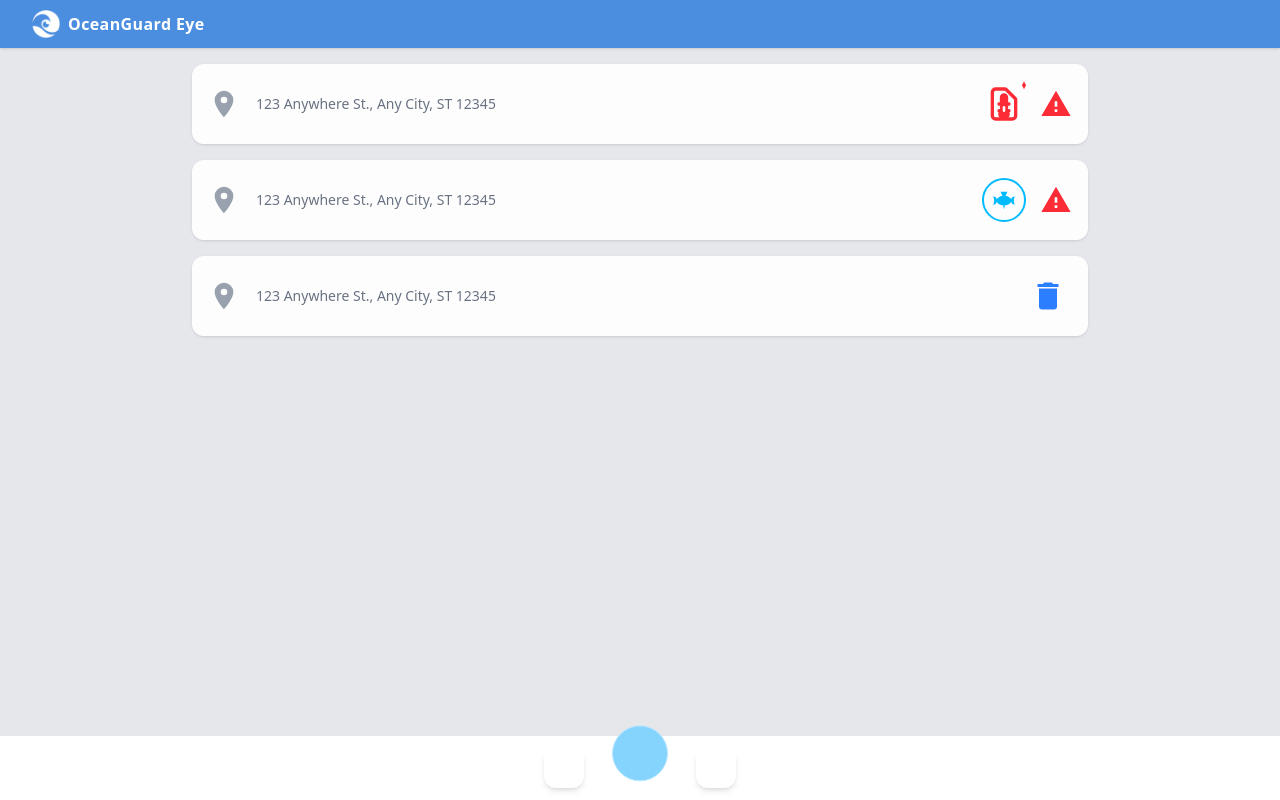
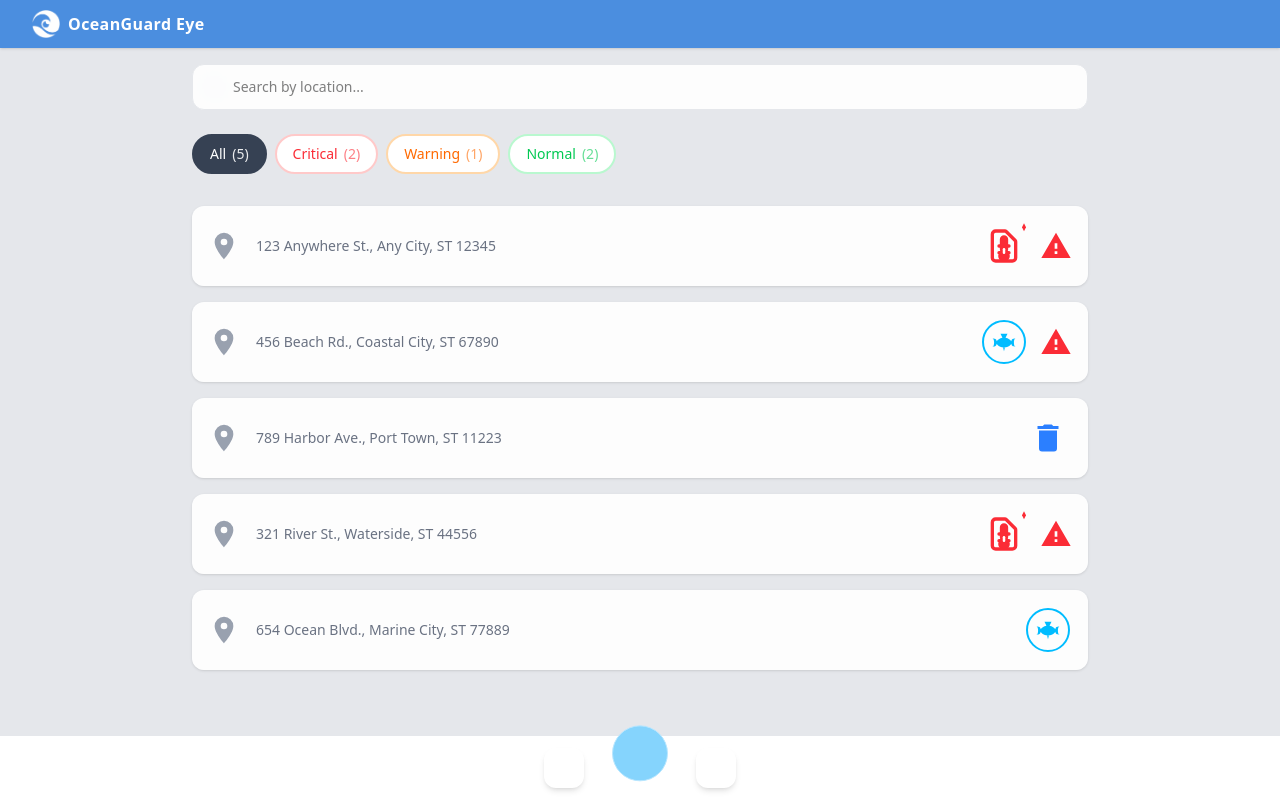
Before and after one commit to OceanGuard-Eye/oceanguard-frontend, a React (Vite) app: page /target in a window 1280 px wide. Built offline with nearby package versions, Linux system fonts and the light colour scheme.

Commit message:
feat(target): integrate search, filters, and loading states

```diff
--- a/src/index.css
+++ b/src/index.css
@@ -42,3 +42,13 @@ html, body, #root {
     transform: translateY(0);
   }
 }
+
+/* Hide scrollbar for horizontal scroll */
+.scrollbar-hide::-webkit-scrollbar {
+  display: none;
+}
+
+.scrollbar-hide {
+  -ms-overflow-style: none;
+  scrollbar-width: none;
+}
--- a/src/pages/TargetPage.tsx
+++ b/src/pages/TargetPage.tsx
@@ -1,6 +1,10 @@
-import { useState } from "react"
+import { useState, useMemo } from "react"
 import TargetCard from "../components/TargetCard"
 import TargetDetail from "../components/TargetDetail"
+import SearchBar from "../components/SearchBar"
+import FilterChip from "../components/FilterChip"
+import EmptyState from "../components/EmptyState"
+import SkeletonCard from "../components/SkeletonCard"
 
 type TargetLocation = {
   id: number
@@ -9,9 +13,12 @@ type TargetLocation = {
   dissolvedOxygen: number
   temperature?: number
   warnings: number
+  timestamp: Date
 }
 
-// Mock data
+type SeverityLevel = "critical" | "warning" | "normal" | "all"
+
+// Mock data with more variety
 const mockTargets: TargetLocation[] = [
   {
     id: 1,
@@ -20,33 +27,159 @@ const mockTargets: TargetLocation[] = [
     dissolvedOxygen: 3.2,
     temperature: 29,
     warnings: 3,
+    timestamp: new Date(Date.now() - 2 * 60 * 60 * 1000), // 2 hours ago
   },
   {
     id: 2,
-    location: "123 Anywhere St., Any City, ST 12345",
+    location: "456 Beach Rd., Coastal City, ST 67890",
     icon: "fish",
     dissolvedOxygen: 5.8,
     warnings: 1,
+    timestamp: new Date(Date.now() - 30 * 60 * 1000), // 30 min ago
   },
   {
     id: 3,
-    location: "123 Anywhere St., Any City, ST 12345",
+    location: "789 Harbor Ave., Port Town, ST 11223",
     icon: "trash",
     dissolvedOxygen: 7.2,
     warnings: 0,
+    timestamp: new Date(Date.now() - 5 * 60 * 1000), // 5 min ago
+  },
+  {
+    id: 4,
+    location: "321 River St., Waterside, ST 44556",
+    icon: "temperature",
+    dissolvedOxygen: 2.8,
+    temperature: 31,
+    warnings: 4,
+    timestamp: new Date(Date.now() - 24 * 60 * 60 * 1000), // 1 day ago
+  },
+  {
+    id: 5,
+    location: "654 Ocean Blvd., Marine City, ST 77889",
+    icon: "fish",
+    dissolvedOxygen: 8.1,
+    warnings: 0,
+    timestamp: new Date(Date.now() - 10 * 60 * 1000), // 10 min ago
   },
 ]
 
+const getSeverity = (target: TargetLocation): SeverityLevel => {
+  if (target.dissolvedOxygen < 4) return "critical"
+  if (target.dissolvedOxygen < 6 || target.warnings > 0) return "warning"
+  return "normal"
+}
+
 export default function TargetPage() {
   const [expandedId, setExpandedId] = useState<number | null>(null)
+  const [searchQuery, setSearchQuery] = useState("")
+  const [activeSeverity, setActiveSeverity] = useState<SeverityLevel>("all")
+  const [isLoading, setIsLoading] = useState(false)
+
+  // Filter and search logic
+  const filteredTargets = useMemo(() => {
+    return mockTargets.filter((target) => {
+      // Search filter
+      const matchesSearch = target.location
+        .toLowerCase()
+        .includes(searchQuery.toLowerCase())
+
+      // Severity filter
+      const targetSeverity = getSeverity(target)
+      const matchesSeverity =
+        activeSeverity === "all" || targetSeverity === activeSeverity
+
+      return matchesSearch && matchesSeverity
+    })
+  }, [searchQuery, activeSeverity])
+
+  // Count by severity
+  const severityCounts = useMemo(() => {
+    const counts = {
+      critical: 0,
+      warning: 0,
+      normal: 0,
+    }
+    mockTargets.forEach((target) => {
+      counts[getSeverity(target)]++
+    })
+    return counts
+  }, [])
 
   return (
-    <div className="space-y-4 max-w-4xl mx-auto">
-      {mockTargets.map((target, index) => (
+    <div className="space-y-4 md:space-y-6 max-w-4xl mx-auto">
+      {/* Search Bar - Fully Responsive */}
+      <div className="w-full animate-[slideUp_0.5s_ease-out]">
+        <SearchBar
+          value={searchQuery}
+          onChange={setSearchQuery}
+          placeholder="Search by location..."
+        />
+      </div>
+
+      {/* Filter Chips - Horizontal Scroll on Mobile */}
+      <div
+        className="flex gap-2 overflow-x-auto pb-2 -mx-[4vw] px-[4vw] sm:mx-0 sm:px-0 scrollbar-hide animate-[slideUp_0.5s_ease-out]"
+        style={{ animationDelay: "0.1s", animationFillMode: "both" }}
+      >
+        <FilterChip
+          label="All"
+          active={activeSeverity === "all"}
+          count={mockTargets.length}
+          onClick={() => setActiveSeverity("all")}
+          color="gray"
+        />
+        <FilterChip
+          label="Critical"
+          active={activeSeverity === "critical"}
+          count={severityCounts.critical}
+          onClick={() => setActiveSeverity("critical")}
+          color="red"
+        />
+        <FilterChip
+          label="Warning"
+          active={activeSeverity === "warning"}
+          count={severityCounts.warning}
+          onClick={() => setActiveSeverity("warning")}
+          color="orange"
+        />
+        <FilterChip
+          label="Normal"
+          active={activeSeverity === "normal"}
+          count={severityCounts.normal}
+          onClick={() => setActiveSeverity("normal")}
+          color="green"
+        />
+      </div>
+
+      {/* Loading State */}
+      {isLoading ? (
+        <div className="space-y-4">
+          {[...Array(3)].map((_, i) => (
+            <SkeletonCard key={i} />
+          ))}
+        </div>
+      ) : filteredTargets.length === 0 ? (
+        /* Empty State */
+        <EmptyState
+          title={searchQuery ? "No matching locations" : "No targets available"}
+          message={
+            searchQuery
+              ? "Try a different search term or adjust filters"
+              : "Check back later for monitoring data"
+          }
+        />
+      ) : (
+        /* Target Cards */
+        <div className="space-y-3 md:space-y-4">
+          {filteredTargets.map((target, index) => (
             <div
               key={target.id}
               className="animate-[slideUp_0.5s_ease-out]"
-          style={{ animationDelay: `${index * 0.1}s`, animationFillMode: 'both' }}
+              style={{
+                animationDelay: `${0.2 + index * 0.1}s`,
+                animationFillMode: "both",
+              }}
             >
               {expandedId === target.id ? (
                 <TargetDetail
@@ -67,5 +200,7 @@ export default function TargetPage() {
             </div>
           ))}
         </div>
+      )}
+    </div>
   )
 }
```
Lines whose indentation alone changed are shown as unchanged.
